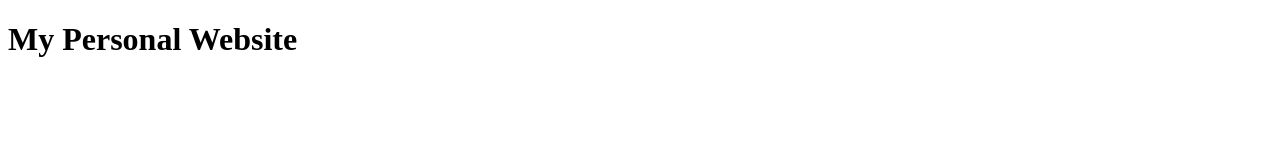
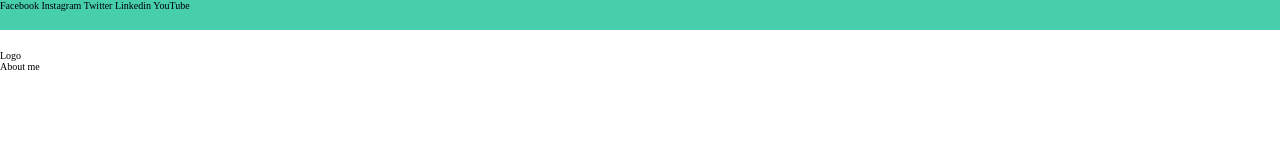
Before and after one commit to angeltafur/angeltafur.github.io, a plain HTML site: page index.html in a window 1280 px wide. Drawn offline with Linux system fonts and the light colour scheme.

Commit message:
Add my social networks

```diff
--- /dev/null
+++ b/css/main.css
@@ -0,0 +1,48 @@
+* {
+    box-sizing: border-box;
+    margin: 0;
+    padding: 0;
+}
+
+html {
+    font-size: 62.5%;
+}
+
+body {
+    position: fixed;
+    top: 0;
+    bottom: 0;
+    left: 0;
+    right: 0;
+}
+
+a {
+    text-decoration: none;
+    display: inline;
+    color: black;
+}
+
+header {
+    width: 100%;
+    height: 100px;
+    display: grid;
+    grid-template-rows: 1fr 1fr;
+}
+
+header .header-icons-container {
+    width: 100%;
+    height: 30px;
+    display: grid;
+    background-color: #47cfac;
+}
+
+header.header-icons-container .icons {
+    width: auto;
+    height: auto;
+    display: flex;
+    justify-items: center;
+    align-items: center;
+    justify-content: space-between;
+    justify-self: center;
+    margin: auto;
+}
--- a/index.html
+++ b/index.html
@@ -2,9 +2,33 @@
 <html lang="en">
 <head>
     <meta charset="UTF-8">
+    <meta http-equiv="X-UA-Compatible" content="IE=edge">
+    <meta name="viewport" content="width=device-width, initial-scale=1.0">
     <title>Angel Tafur</title>
+    <link rel="stylesheet" href="./css/main.css">
 </head>
 <body>
-    <h1>My Personal Website</h1>
+    <header>
+        <section class="header-icons-container">
+            <div class="icons">
+                <a href="">Facebook</a>
+                <a href="">Instagram</a>
+                <a href="">Twitter</a>
+                <a href="">Linkedin</a>
+                <a href="">YouTube</a>
+            </div>
+        </section>
+        <nav>
+            <section></section>
+            <nav class="nav-logo-container">
+                <section>
+                    <a href="#">Logo</a>
+                </section>
+                <section class="profile-link">
+                    <a href="profile.html">About me</a>
+                </section>
+            </nav>
+        </nav>
+    </header>
 </body>
 </html>
```
Also changed, not shown: blog.html (added), blogs.html (added), profile.html (added).
